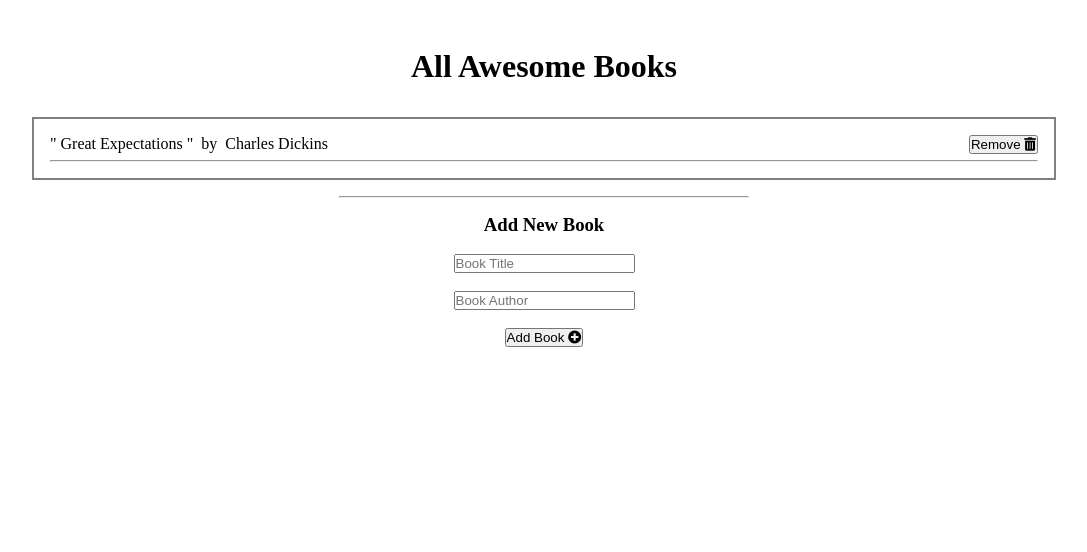
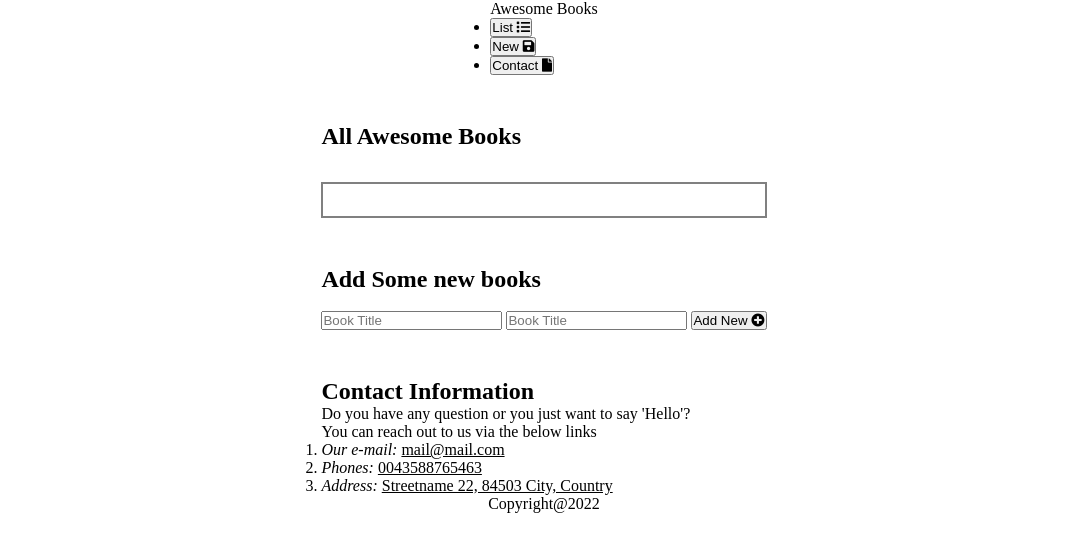
Before and after one commit to Doheera-kosi/awesome-books, a plain HTML site: page index.html in a window 1280 px wide. Shown: the whole page, without its empty margins (96-1183 px from the left). Drawn offline with Linux system fonts and the light colour scheme.

Commit message:
Update index.html

```diff
--- a/index.html
+++ b/index.html
@@ -9,16 +9,65 @@
   <title>Awesome Books</title>
 </head>
 <body>
-  <h1>All Awesome Books</h1>
-  <div class="elements">
+
+  <header>
+    <nav>
+      <p class="logo">Awesome Books</p>
+      <ul class="nav-button">
+        <li class="nav-items"><button type="button" id="nav-list">List <i class="fas fa-list"></i></button></li>
+        <li class="nav-items"><button type="button" id="nav-add">New <i class="fas fa-save"></i></button></li>
+        <li class="nav-items"><button type="button" id="nav-contact">Contact <i class="fas fa-file"></i></button></li>
+      </ul>
+    </nav>
+  </header>
+
+  <main>
+    <p id="time" class="time"></p>
+    <section id="list">
+      <h1 class="header">All Awesome Books</h1>
+      <ul class="elements" id="elements">
+        <!-- Books -->
+      </ul>
+    </section>
+
+    <section id="add-book">
+      <h1 class="header">Add Some new books</h1> <br>
+      <form action="" id="form">
+        <label id="msg"></label>
+        <input type="text" id="title" placeholder="Book Title">
+        <input type="text" id="author" placeholder="Book Title">
+        <button class="addBtn">Add New <i class="fas fa-plus-circle"></i> </button>
+      </form>
+    </section>
+
+    <section id="contact">
+      <h1 class="header">Contact Information</h1>
+      <p class="contact-1">Do you have any question or you just want to say 'Hello'?</p>
+      <p class="contact-2">You can reach out to us via the below links</p>
+      <ol>
+        <li class="cli"><em>Our e-mail:</em> <u>mail@mail.com</u></li>
+        <li class="cli"><em>Phones:</em> <u>0043588765463</u></li>
+        <li class="cli"><em>Address:</em> <u>Streetname 22, 84503 City, Country</u></li>
+      </ol>
+    </section>
+  </main>
+
+  <footer>
+    <div class="f-container">
+      Copyright@2022
+    </div>
+  </footer>
+
+  <!-- <h1>All Awesome Books</h1> -->
+  <!-- <div class="elements"> -->
     <!-- Awesome Book -->
-  </div>
-  <hr class="hr">
-  <h3>Add New Book</h3>
-  <label for="msg" id="note"></label> <br>
-  <input type="text" id="name" placeholder="Book Title" required><br>
-  <input type="text" id="author" placeholder="Book Author" required> <br>
-  <button type="button" class="newBook">Add Book <i class="fas fa-plus-circle"></i></button>
+  <!-- </div> -->
+  <!-- <hr class="hr"> -->
+  <!-- <h3>Add New Book</h3> -->
+  <!-- <label for="msg" id="note"></label> <br> -->
+  <!-- <input type="text" id="name" placeholder="Book Title" required><br> -->
+  <!-- <input type="text" id="author" placeholder="Book Author" required> <br> -->
+  <!-- <button type="button" class="newBook">Add Book <i class="fas fa-plus-circle"></i></button> -->
   <script src="index.js"></script>
 </body>
 </html>
```
